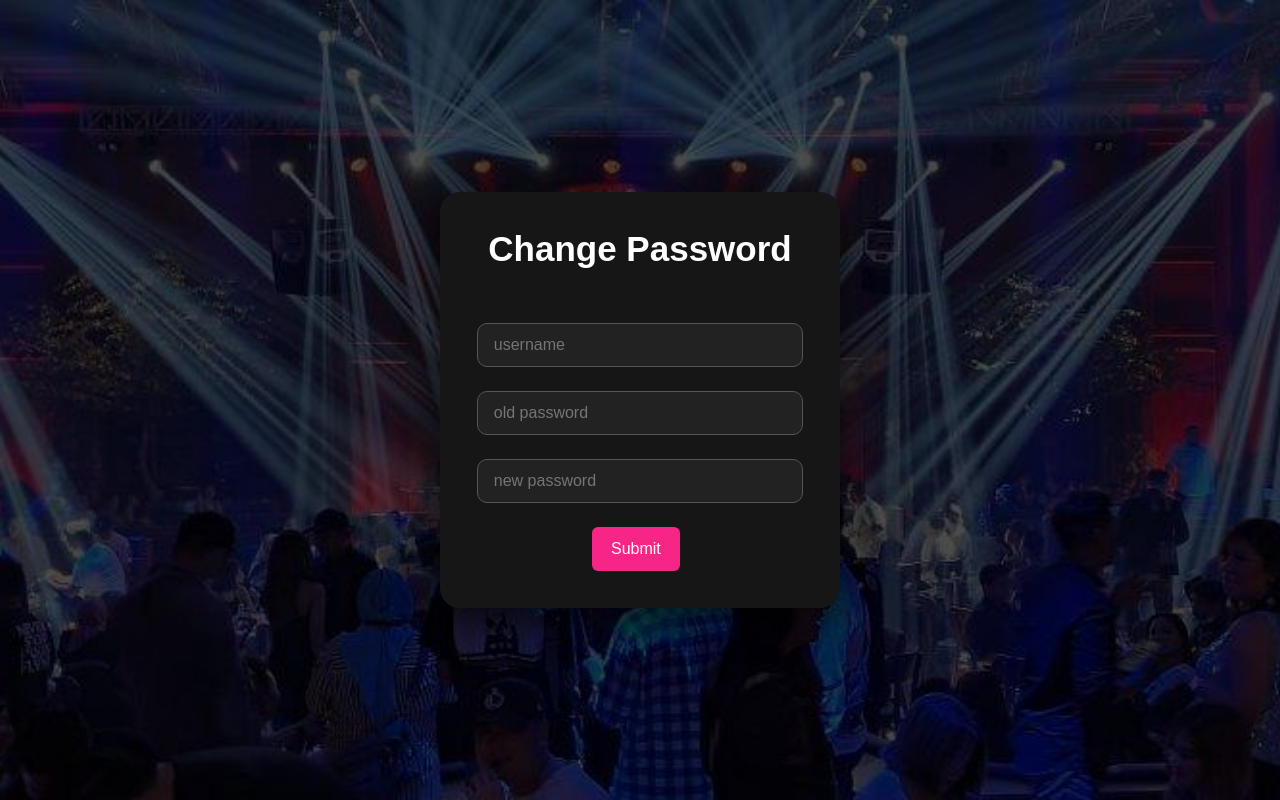
After one commit to JustinCostandinos916/UASProject, a Flask app: page /change-password in a window 1280 px wide. The commit adds this page. Run offline with Flask 3, Linux system fonts and the light colour scheme.

Commit message:
Change Password

```diff
--- a/Kelompok6_UASProject_Hiburan/Konser/app2.py
+++ b/Kelompok6_UASProject_Hiburan/Konser/app.py
@@ -344,6 +344,28 @@ class TiketKonserApp:
             else:
                 return render_template("contactus.html", username='Login', role=None)
 
+        @self.app.route('/change-password')
+        def change_password():
+            return render_template('changepassword.html')
+
+        @self.app.route('/change-password/process', methods=['POST'])
+        def change_password_process():
+            username = request.form.get('username')
+            old_password = request.form.get('oldpassword')
+            new_password = request.form.get('newpassword')
+            pw = hashlib.md5(old_password.encode()).hexdigest()
+            password = pw[:30]
+            cur = self.con.mysql.cursor(pymysql.cursors.DictCursor)
+            cur.execute('SELECT password FROM user WHERE (username = %s OR email = %s OR phone = %s) AND password = %s', (username, username, username, password))
+            select = cur.fetchone()
+            # return render_template('home.html', b=password)
+            if select:
+                cur.execute("UPDATE user SET password = md5(%s) WHERE (username = %s OR email = %s OR phone = %s) AND password = %s", (new_password, username, username, username, password))
+                return redirect(url_for('login'))
+            else:
+                flash('Username atau Password Salah!')
+                return redirect(url_for('change_password'))
+
     def run(self):
         self.app.run(debug=True, port=5000)
 
--- /dev/null
+++ b/Kelompok6_UASProject_Hiburan/Konser/static/changepassword.css
@@ -0,0 +1,251 @@
+* {
+  margin: 0;
+  padding: 0;
+  box-sizing: border-box;
+}
+
+body {
+  font-family: "Poppins", sans-serif;
+  background: url("../static/bg.jpg") no-repeat center center fixed;
+  background-size: cover;
+  color: white;
+  min-height: 100vh;
+  display: flex;
+  flex-direction: column;
+  justify-content: center;
+  align-items: center;
+  padding: 2rem;
+}
+header {
+  width: 100%;
+  display: flex;
+  justify-content: center;
+  align-items: center;
+  margin-bottom: 2rem;
+}
+header h1 {
+  font-size: 3.5rem;
+  color: white;
+  text-align: center;
+}
+header .pink {
+  color: #f72585;
+}
+
+.title {
+  font-weight: bold;
+  font-size: 35px;
+  text-align: center;
+}
+
+.submitt {
+  margin-left: 115px;
+}
+
+.loginbox {
+  background-color: #161616;
+  border-radius: 20px;
+  box-shadow: 0 15px 35px rgba(0, 0, 0, 0.6);
+  padding: 2.3rem;
+  width: 100%;
+  max-width: 400px;
+  animation: fadeInUp 1s ease forwards;
+}
+.loginbox table {
+  width: 100%;
+}
+.loginbox input[type="text"],
+.loginbox input[type="password"] {
+  width: 100%;
+  padding: 0.75rem 1rem;
+  margin-bottom: 1.5rem;
+  border: 1px solid #555;
+  border-radius: 10px;
+  background-color: #222;
+  color: white;
+  font-size: 1rem;
+  transition: border-color 0.3s ease;
+}
+
+.loginbox input:focus {
+  border-color: #f72585;
+  outline: none;
+}
+
+.button-group {
+  display: flex;
+  justify-content: center;
+  gap: 1rem;
+  margin-top: 1rem;
+}
+
+.button-group input[type="submit"],
+.button-group input[type="reset"] {
+  padding: 0.8rem 1.5rem;
+  font-size: 1rem;
+  border: none;
+  border-radius: 6px;
+  color: white;
+  cursor: pointer;
+  transition: background-color 0.3s ease;
+}
+
+.button-group input[type="submit"] {
+  background-color: #f72585;
+}
+
+.button-group input[type="reset"] {
+  background-color: #444;
+}
+
+.button-group input[type="submit"]:hover {
+  background-color: #cc1e70;
+}
+
+.button-group input[type="reset"]:hover {
+  background-color: #333;
+}
+
+.loginbox input[type="submit"],
+.loginbox input[type="reset"] {
+  padding: 0.8rem 1.2rem;
+  font-size: 1rem;
+  border: none;
+  border-radius: 6px;
+  background-color: #f72585;
+  color: white;
+  cursor: pointer;
+  transition: background-color 0.3s;
+}
+.loginbox input[type="reset"] {
+  background-color: #444;
+}
+
+.loginbox input[type="submit"]:hover,
+.loginbox input[type="reset"]:hover {
+  background-color: #cc1e70;
+}
+
+.loginbox td input[type="submit"],
+.loginbox td input[type="reset"] {
+  display: inline-block;
+  padding: 0.8rem 1.5rem;
+  font-size: 1rem;
+  border: none;
+  border-radius: 6px;
+  color: white;
+  cursor: pointer;
+  margin: 0 0.5rem;
+  transition: background-color 0.3s ease;
+}
+
+.loginbox td input[type="submit"] {
+  background-color: #f72585;
+}
+
+.loginbox td input[type="reset"] {
+  background-color: #444;
+}
+
+.loginbox td input[type="submit"]:hover {
+  background-color: #cc1e70;
+}
+
+.loginbox td input[type="reset"]:hover {
+  background-color: #333;
+}
+
+.loginbox td {
+  text-align: center;
+}
+
+#dont {
+  text-align: center;
+  margin-top: 3rem;
+  font-size: 0.95rem;
+}
+#regist {
+  color: #f72585;
+  text-decoration: none;
+  font-weight: bold;
+}
+
+#regist:hover {
+  text-decoration: underline;
+}
+
+footer {
+  margin-top: 3rem;
+  text-align: center;
+  font-size: 0.9rem;
+  color: #bbb;
+}
+
+footer nav {
+  display: flex;
+  justify-content: center;
+  flex-wrap: wrap;
+  gap: 1.5rem;
+  margin-top: 1rem;
+}
+
+footer nav a {
+  color: #f72585;
+  font-weight: bold;
+  text-decoration: none;
+}
+
+footer nav a:hover {
+  text-decoration: underline;
+}
+
+.contact-wrapper {
+  display: flex;
+  align-items: center;
+  gap: 0.5rem;
+}
+
+.tooltip {
+  position: relative;
+  display: inline-block;
+}
+
+.tooltip-arrow {
+  display: none;
+}
+@keyframes fadeInUp {
+  0% {
+    opacity: 0;
+    transform: translateY(40px);
+  }
+  100% {
+    opacity: 1;
+    transform: translateY(0);
+  }
+}
+@media (max-width: 480px) {
+  header h1 {
+    font-size: 2.2rem;
+  }
+
+  .loginbox td {
+    display: flex;
+    flex-direction: column;
+    align-items: center;
+    gap: 0.8rem;
+  }
+
+  .button-group {
+    flex-direction: column;
+    gap: 0.8rem;
+  }
+
+  #dont {
+    font-size: 0.85rem;
+  }
+
+  footer nav {
+    flex-direction: column;
+    gap: 0.8rem;
+  }
+}
--- /dev/null
+++ b/Kelompok6_UASProject_Hiburan/Konser/templates/changepassword.html
@@ -0,0 +1,28 @@
+<!DOCTYPE html>
+<html lang="en">
+  <head>
+    <meta charset="UTF-8" />
+    <meta name="viewport" content="width=device-width, initial-scale=1.0" />
+    <link rel="stylesheet" href="{{url_for('static',filename='changepassword.css')}}" />
+    <link href="https://fonts.googleapis.com/css2?family=Montserrat:wght@500;700;900&display=swap" rel="stylesheet" />
+    <title>Change Password</title>
+  </head>
+  <body>
+    <div class="loginbox">
+      <p class="title">Change Password</p>
+      <br />
+      <br />
+      {% with messages = get_flashed_messages(with_categories=true) %} {% if messages %} {% for category, message in
+      messages %}
+      <p style="text-align: center">{{ message }}</p>
+      {% endfor %} {% endif %} {% endwith %}
+      <br />
+      <form method="post" action="{{url_for('change_password_process')}}">
+        <input type="text" name="username" placeholder="username" required />
+        <input type="password" id="password" name="oldpassword" placeholder="old password" required />
+        <input type="password" name="newpassword" placeholder="new password" required />
+        <input type="submit" class="submitt" />
+      </form>
+    </div>
+  </body>
+</html>
```
Also changed, not shown: Kelompok6_UASProject_Hiburan/Konser/templates/login.html (+13 -2 lines), Kelompok6_UASProject_Hiburan/Konser/static/eye-fill.svg (deleted), 1 other file.
